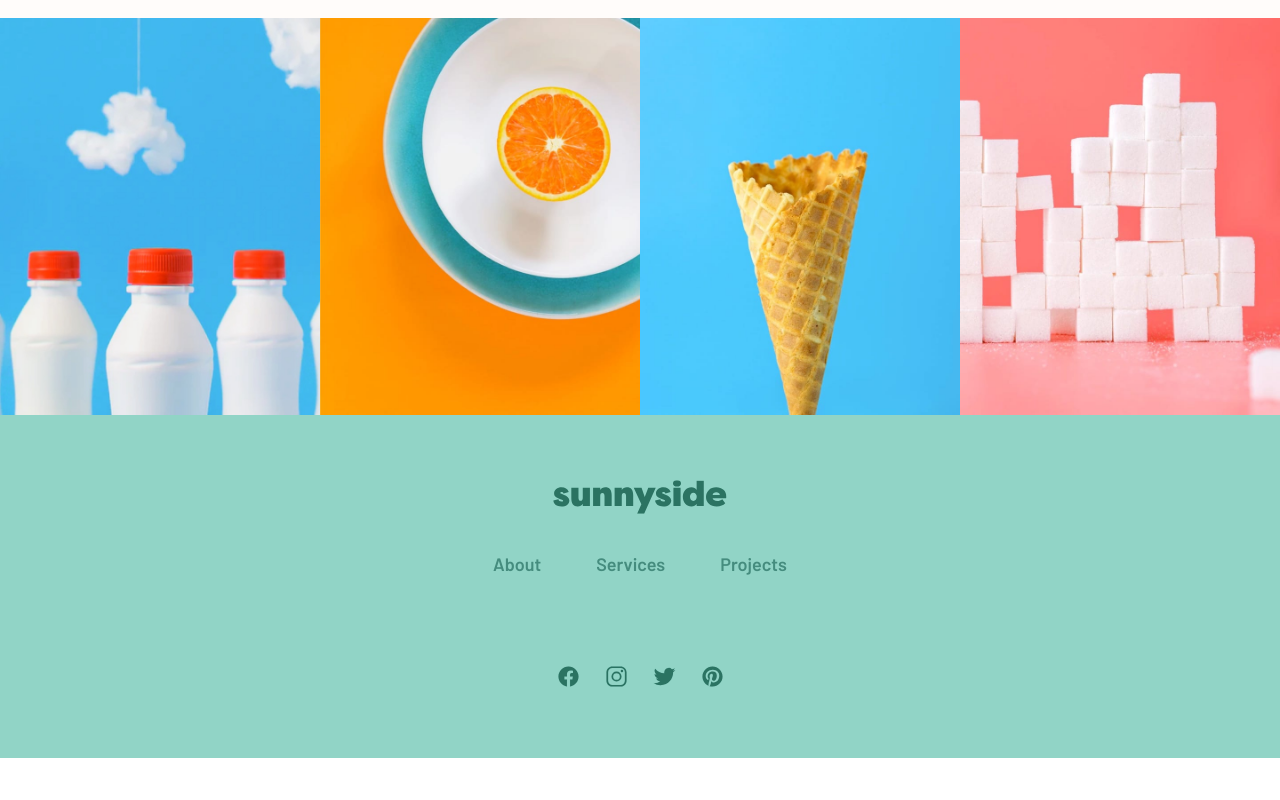
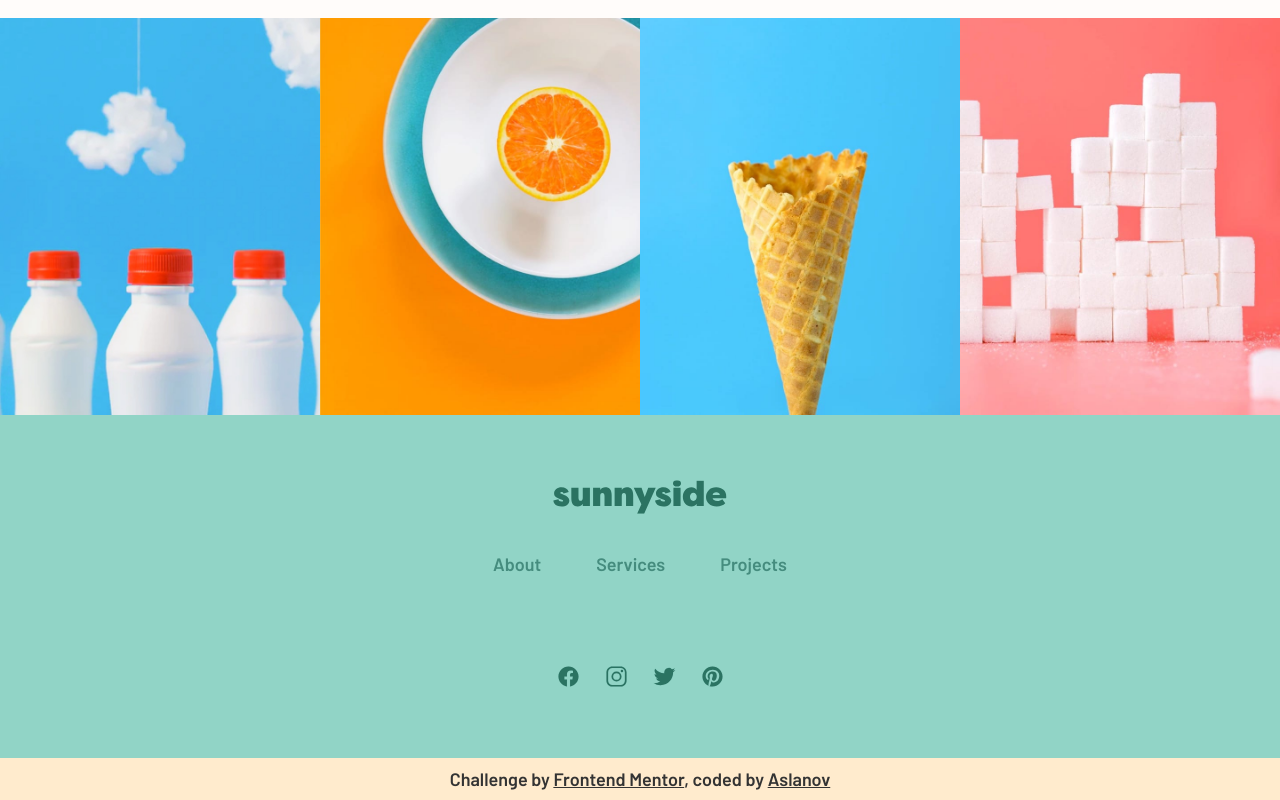
Before and after one commit to itsaslanov/all-css-projects, a plain HTML site: page 03-sunnyside-agency-landing-page/index.html in a window 1280 px wide. Shown: the part 3403-4203 px from the top of the page. Before the commit the page ends 4161 px from the top, so only its background shows below. Drawn offline with nearby package versions, Linux system fonts and the light colour scheme.

Commit message:
fixing some texts' style like, color, font-weight

```diff
--- a/03-sunnyside-agency-landing-page/index.html
+++ b/03-sunnyside-agency-landing-page/index.html
@@ -396,11 +396,11 @@
       </div>
 
     </footer>
-
+    <div class="desc text-center">Challenge by <a
+        href="https://www.frontendmentor.io/challenges/sunnyside-agency-landing-page-7yVs3B6ef">Frontend Mentor</a>,
+      coded by <a href="https://www.frontendmentor.io/profile/itsaslanov">Aslanov</a>
+    </div>
   </div>
-
-
-
 
 
   <!--
--- a/03-sunnyside-agency-landing-page/style.css
+++ b/03-sunnyside-agency-landing-page/style.css
@@ -707,3 +707,20 @@ footer {
   .client-text { margin-bottom: 70px; }
 
 }
+
+.desc {
+  width: 100%;
+  text-align: center;
+  padding: 10px 0px;
+  background-color: blanchedalmond;
+}
+
+.desc,
+.desc * {
+  color: #333;
+  font-weight: normal;
+}
+
+.desc a {
+  text-decoration:underline;
+}
```
